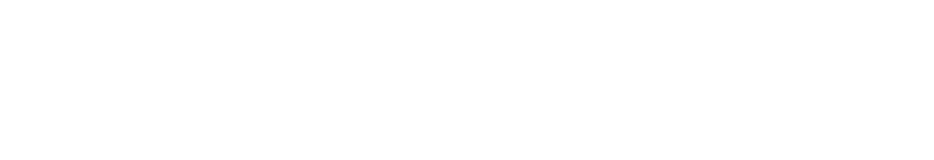
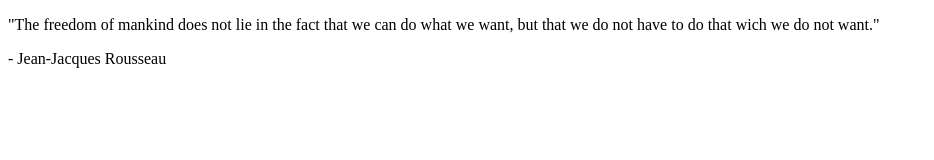
Before and after one commit to BakMarianna/simple-qoute-page, a plain HTML site: page index.html in a window 1280 px wide. Shown: the whole page, without its empty margins (0-934 px from the left). Drawn offline with Linux system fonts and the light colour scheme.

Commit message:
add qoutes to html

```diff
--- a/index.html
+++ b/index.html
@@ -2,11 +2,19 @@
 <html>
 <head>
   <meta charset="utf-8">
-  <title></title>
+  <title>Quote</title>
   <meta name="viewport" content="width=device-width, initial-scale=1">
   <link rel="stylesheet" type="txt/css" href="main.css">
+  <link rel="preconnect" href="https://fonts.googleapis.com">
+<link rel="preconnect" href="https://fonts.gstatic.com" crossorigin>
+<link href="https://fonts.googleapis.com/css2?family=Roboto:wght@100&display=swap" rel="stylesheet">
 </head>
 <body>
+    <div text>
+        <p class="qoute">"The freedom of mankind does not lie in the fact that we can do what we want, but that we do not have to do that wich we do not want."</p>
+        <p class="author">- Jean-Jacques Rousseau</p>
+    </div>
+
 
 </body>
 </html>
```
